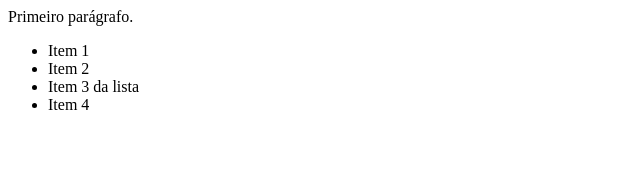
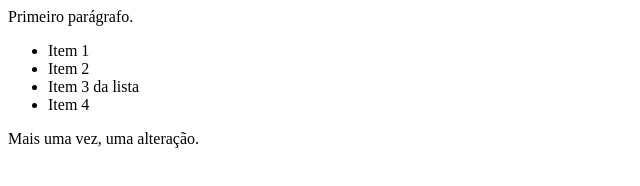
Before and after one commit to hfrancos/exercicio, a plain HTML site: page index.html in a window 1280 px wide. Shown: the whole page, without its empty margins (0-640 px from the left). Drawn offline with Linux system fonts and the light colour scheme.

Commit message:
Alterando para realizar commit

```diff
--- a/index.html
+++ b/index.html
@@ -10,5 +10,6 @@
             <li>Item 3 da lista</li>
             <li>Item 4</li>
         </ul>
+        <p>Mais uma vez, uma alteração.</p>
     </body>
 </html>
```
